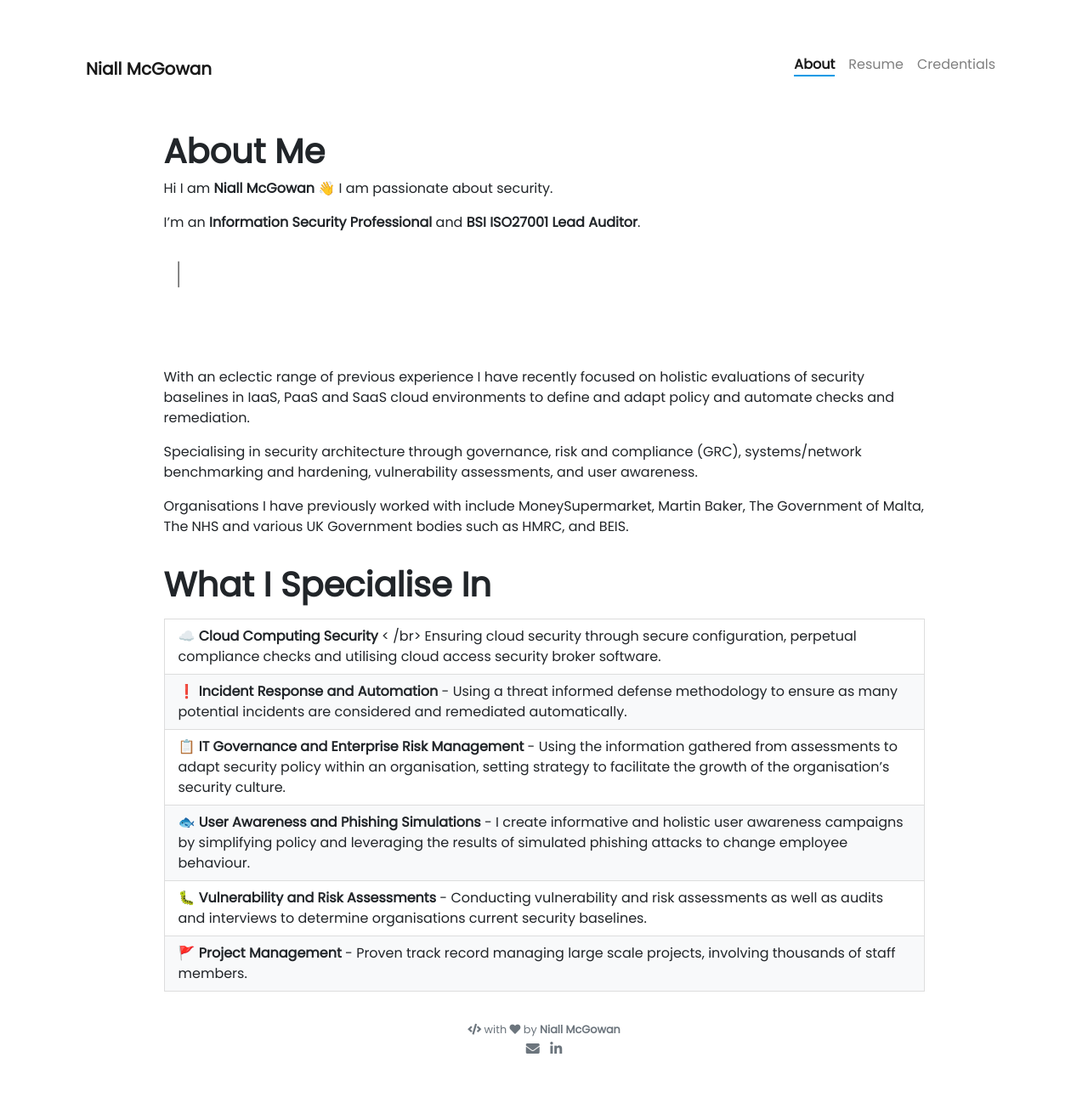
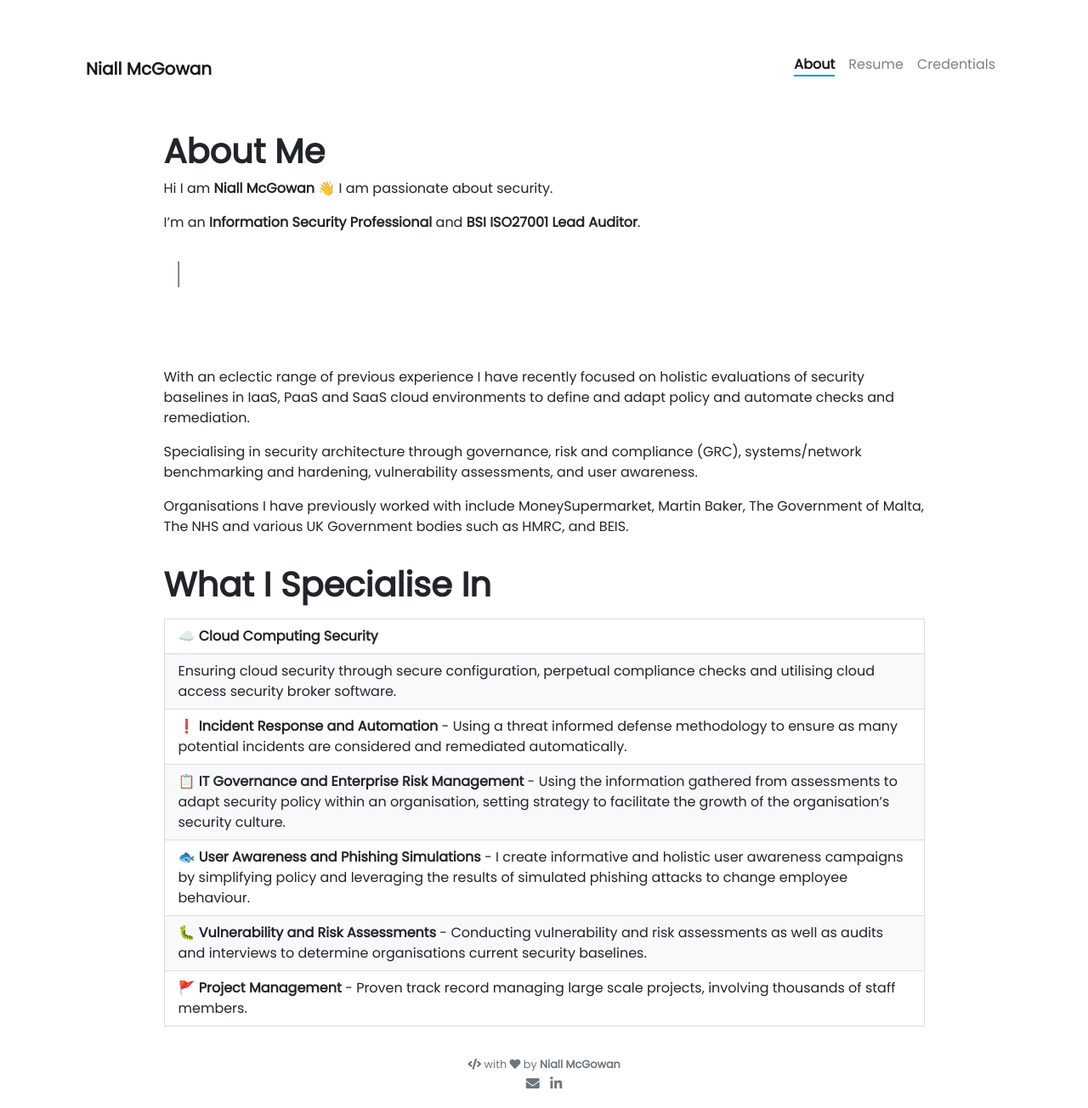
Before and after one commit to niall-mcgowan/niall-mcgowan.github.io, a Jekyll site: the page built from pages/about.md, in a window 1280 px wide. Shown: the whole page at 85% size. Built offline with Jekyll 4.4.1, drawn with Linux system fonts in a browser that asks for light colours; nearby versions of some CDN libraries; emoji names are drawn with the system emoji font; before the commit the page ends 1263 px from its top, so only the background shows below that; part of the change alters nothing that is shown.

```diff
--- a/pages/about.md
+++ b/pages/about.md
@@ -21,7 +21,8 @@ Organisations I have previously worked with include MoneySupermarket, Martin Bak
 
 # **What I Specialise In**
 
-| :cloud: **Cloud Computing Security** < /br> Ensuring cloud security through secure configuration, perpetual compliance checks and utilising cloud access security broker software.                           	|
+| :cloud: **Cloud Computing Security**
+Ensuring cloud security through secure configuration, perpetual compliance checks and utilising cloud access security broker software.                           	|
 | :exclamation: **Incident Response and Automation** - Using a threat informed defense methodology to ensure as many potential incidents are considered and remediated automatically.                   	|
 | :clipboard: **IT Governance and Enterprise Risk Management** - Using the information gathered from assessments to adapt security policy within an organisation, setting strategy to facilitate the growth of the organisation’s security culture.       	|
 | :fish: **User Awareness and Phishing Simulations** - I create informative and holistic user awareness campaigns by simplifying policy and leveraging the results of simulated phishing attacks to change employee behaviour.             	|
```
